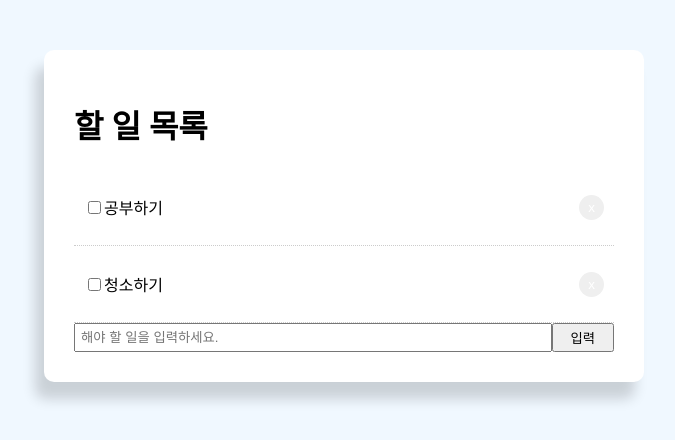
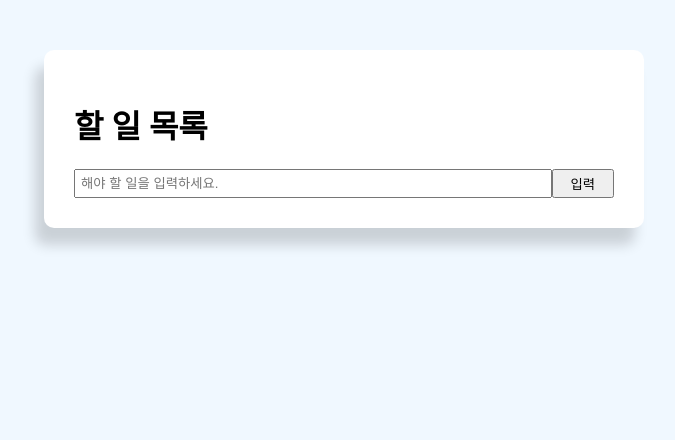
Before and after one commit to chaeyeon-yang/react-todo-app, a React (Create React App) app: page / in a window 1280 px wide. Shown: the top 440 px of the page, without its empty margins (296-971 px from the left). Built offline with nearby package versions, Linux system fonts and the light colour scheme.

Commit message:
Feat: 추가 completed 데이터에 style 변경 ✨

```diff
--- a/src/App.js
+++ b/src/App.js
@@ -3,18 +3,7 @@
 
 export default class App extends Component {
     state = {
-        todoData: [
-            {
-                id: "1",
-                title: "공부하기",
-                completed: true,
-            },
-            {
-                id: "2",
-                title: "청소하기",
-                completed: false,
-            },
-        ],
+        todoData: [],
         value: "",
     };
 
@@ -27,11 +16,11 @@
         float: "right",
     };
 
-    getStyle = () => {
+    getStyle = (completed) => {
         return {
             padding: "10px",
             borderBottom: "1px #ccc dotted",
-            textDecoration: "none",
+            textDecoration: completed ? "line-through" : "none",
         };
     };
 
@@ -62,6 +51,16 @@
         });
     };
 
+    handleCompleChange = (id) => {
+        let newTodoData = this.state.todoData.map((data) => {
+            if (data.id === id) {
+                data.completed = !data.completed;
+            }
+            return data;
+        });
+        this.setState({ todoData: newTodoData });
+    };
+
     render() {
         return (
             <div className="container">
@@ -71,12 +70,18 @@
                     </div>
 
                     {this.state.todoData.map((data) => (
-                        <div style={this.getStyle()} key={data.id}>
+                        <div
+                            style={this.getStyle(data.completed)}
+                            key={data.id}
+                        >
                             <p>
                                 <input
                                     type="checkbox"
                                     defaultChecked={false}
-                                ></input>
+                                    onChange={() =>
+                                        this.handleCompleChange(data.id)
+                                    }
+                                ></input>{" "}
                                 {data.title}
                                 <button
                                     style={this.btnStyle}
```
